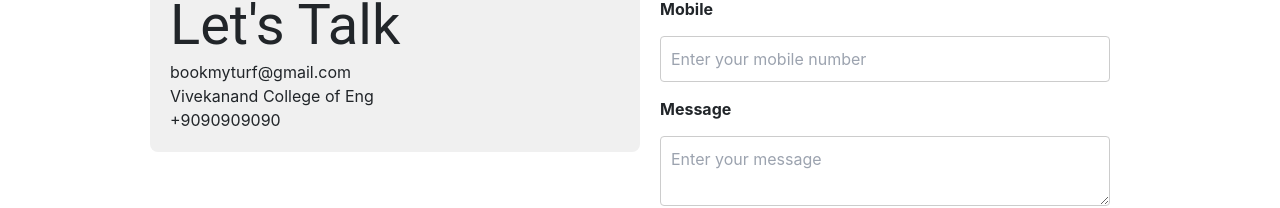
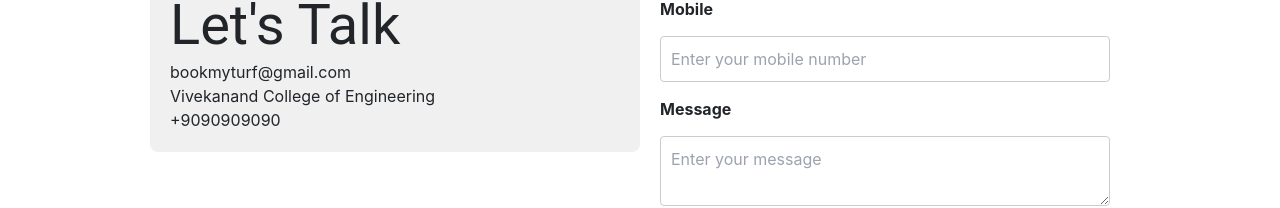
Before and after one commit to xyzarnav/test_turf, a React (Create React App) app in the folder client/: page /contact in a window 1280 px wide. Shown: the part 360-568 px from the top of the page. Built offline with nearby package versions, Linux system fonts and the light colour scheme; no server answers.

Commit message:
name change

```diff
--- a/client/src/Contact.jsx
+++ b/client/src/Contact.jsx
@@ -40,7 +40,7 @@ const ContactUs = () => {
                     <QuestionCircleFilled style={{ fontSize: '48px', marginBottom: '20px' }} /> {/* Icon */}
                     <h2 id='letstalk'>Let's Talk</h2> {/* Heading */}
                     <p> <a href='#'>bookmyturf@gmail.com</a></p> {/* Gmail Address */}
-                    <p>Vivekanand College of Eng</p> {/* Physical Address */}
+                    <p>Vivekanand College of Engineering</p> {/* Physical Address */}
                     <p>+9090909090</p>
                 </div>
                 <div className="right-container">
```
